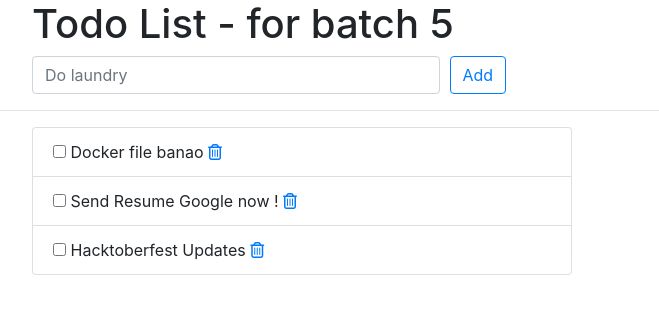
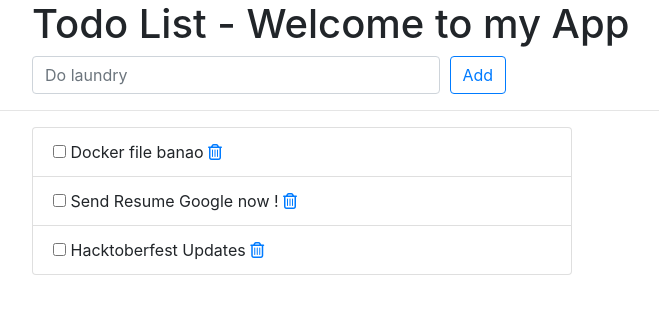
Before and after one commit to himanshusharma320/django-todo-cicd, a Django app: page /todos/ in a window 1280 px wide. Shown: the top 314 px of the page, without its empty margins (243-902 px from the left). Run offline with Django 3.2, Linux system fonts and the light colour scheme; data comes from the database, SQL or seed files in the repository; some libraries are stand-ins or nearby versions.

Commit message:
updated index.html file

```diff
--- a/todos/templates/todos/index.html
+++ b/todos/templates/todos/index.html
@@ -12,7 +12,7 @@
     <div class="offset-md-2 col-lg-9">
       <div class="page-header">
         <h1>
-          Todo List - for batch 5
+          Todo List - Welcome to my App
         </h1>
       </div>
     </div>
```
